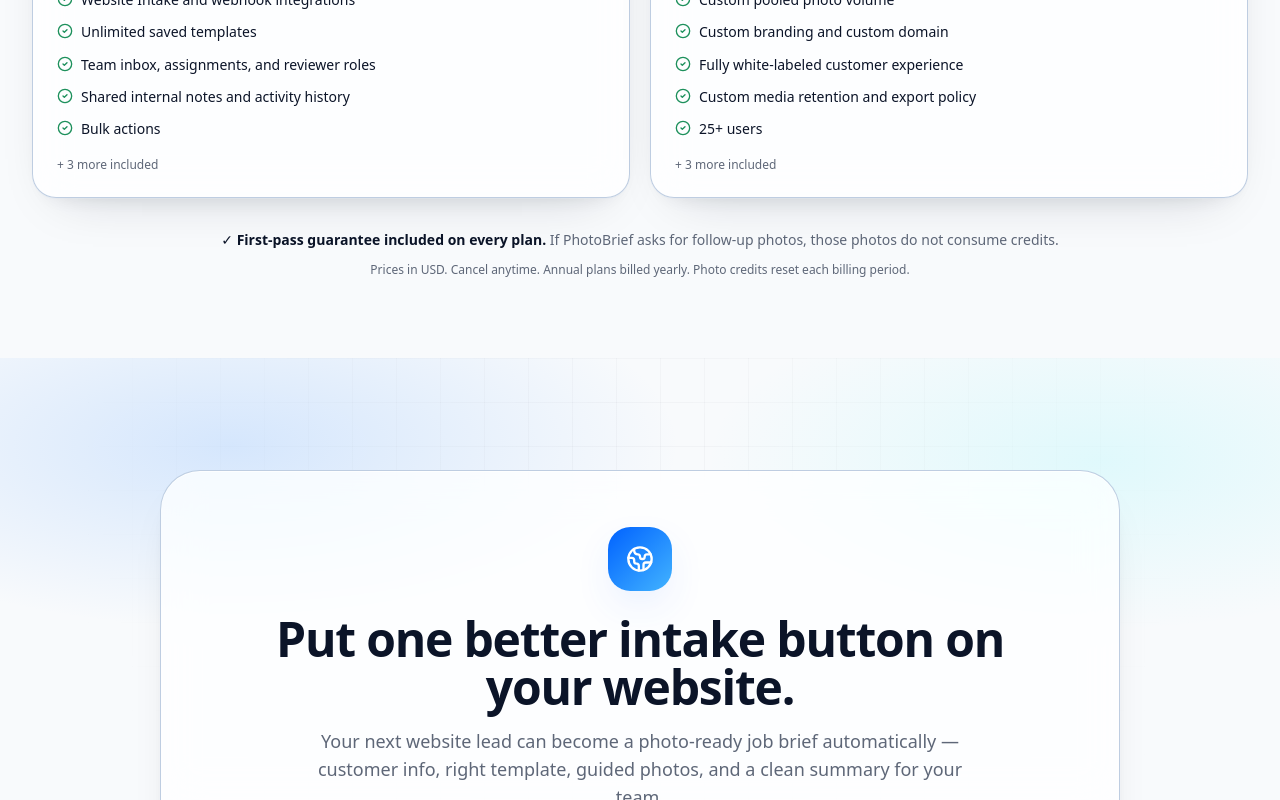
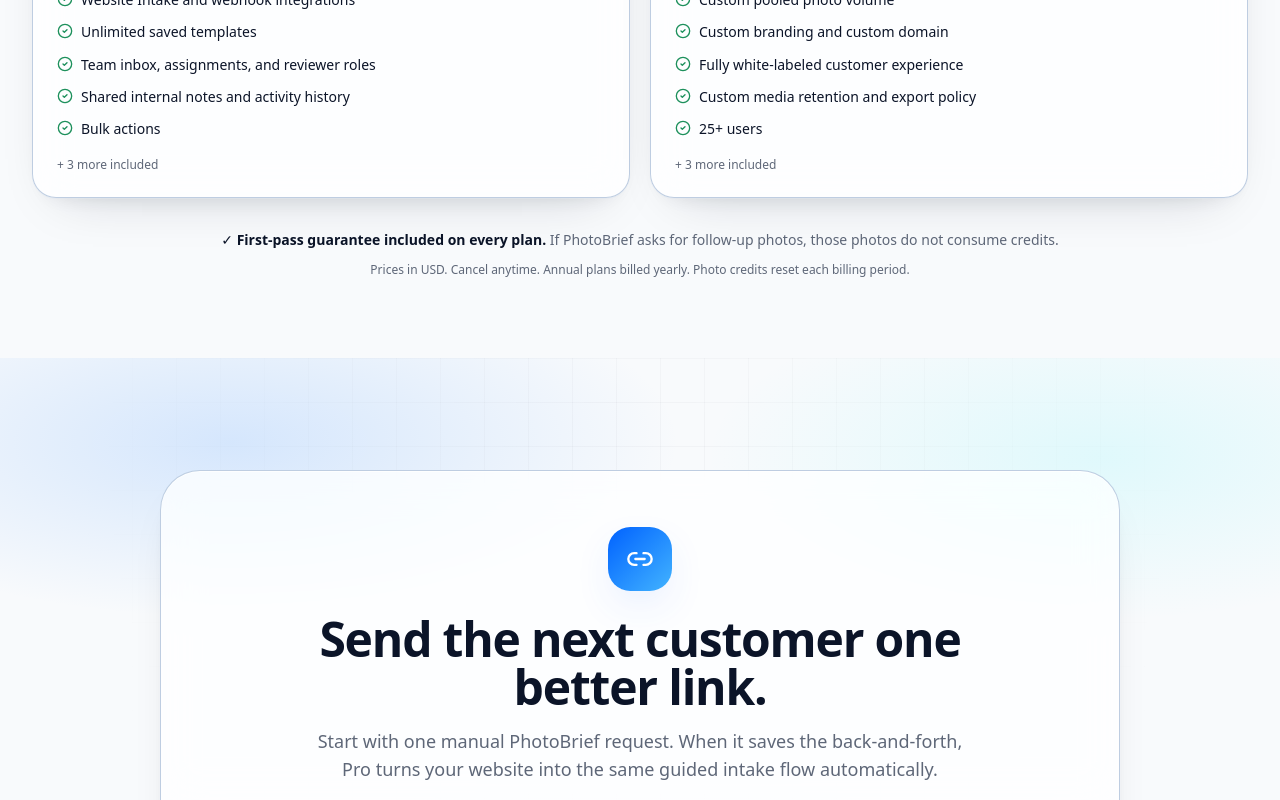
Before and after one commit to Rainbow-Meadow/photo-brief, a React (Vite) app: page / in a window 1280 px wide. Shown: the part 11200-12000 px from the top of the page. Built offline with nearby package versions, Linux system fonts and the light colour scheme; no server answers; what @lovable.dev/cloud-auth-js would draw is missing.

Commit message:
Update final CTA for low-friction first win

```diff
--- a/src/components/marketing/FinalCtaCard.tsx
+++ b/src/components/marketing/FinalCtaCard.tsx
@@ -1,5 +1,5 @@
 import { NavLink } from "react-router-dom";
-import { ArrowRight, Globe2, Zap } from "lucide-react";
+import { ArrowRight, Link2, Zap } from "lucide-react";
 import { Button } from "@/components/ui/button";
 import { trackEvent } from "@/lib/analytics";
 import { signupCtaTarget, signupCtaLabel, INVITE_ONLY_BETA } from "@/config/access";
@@ -13,13 +13,13 @@ export function FinalCtaCard() {
         <div className="glass-strong relative overflow-hidden rounded-[2.5rem] p-8 text-center shadow-glass-lg sm:p-14">
           <span aria-hidden className="animate-sheen pointer-events-none absolute inset-y-0 left-0 w-1/4 -skew-x-12 bg-white/35 blur-xl" />
           <div className="mx-auto flex h-16 w-16 items-center justify-center rounded-[1.4rem] bg-gradient-primary text-primary-foreground shadow-glow">
-            <Globe2 className="h-7 w-7" />
+            <Link2 className="h-7 w-7" />
           </div>
           <h2 className="mx-auto mt-6 max-w-3xl text-3xl font-semibold tracking-tight text-foreground sm:text-5xl">
-            Put one better intake button on your website.
+            Send the next customer one better link.
           </h2>
           <p className="mx-auto mt-4 max-w-2xl text-base leading-7 text-muted-foreground sm:text-lg">
-            Your next website lead can become a photo-ready job brief automatically — customer info, right template, guided photos, and a clean summary for your team.
+            Start with one manual PhotoBrief request. When it saves the back-and-forth, Pro turns your website into the same guided intake flow automatically.
           </p>
           <div className="mt-8 flex flex-wrap justify-center gap-3">
             <Button asChild size="xl" className="rounded-full">
```
